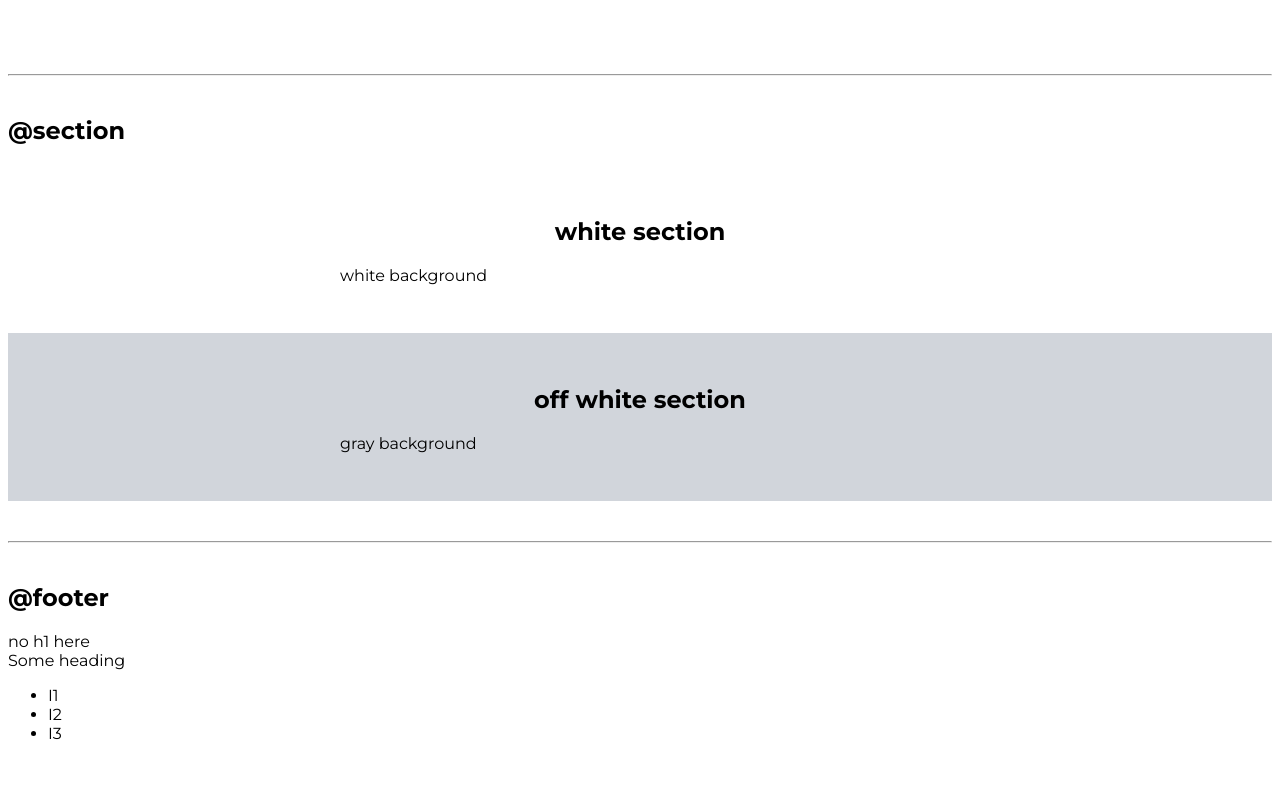
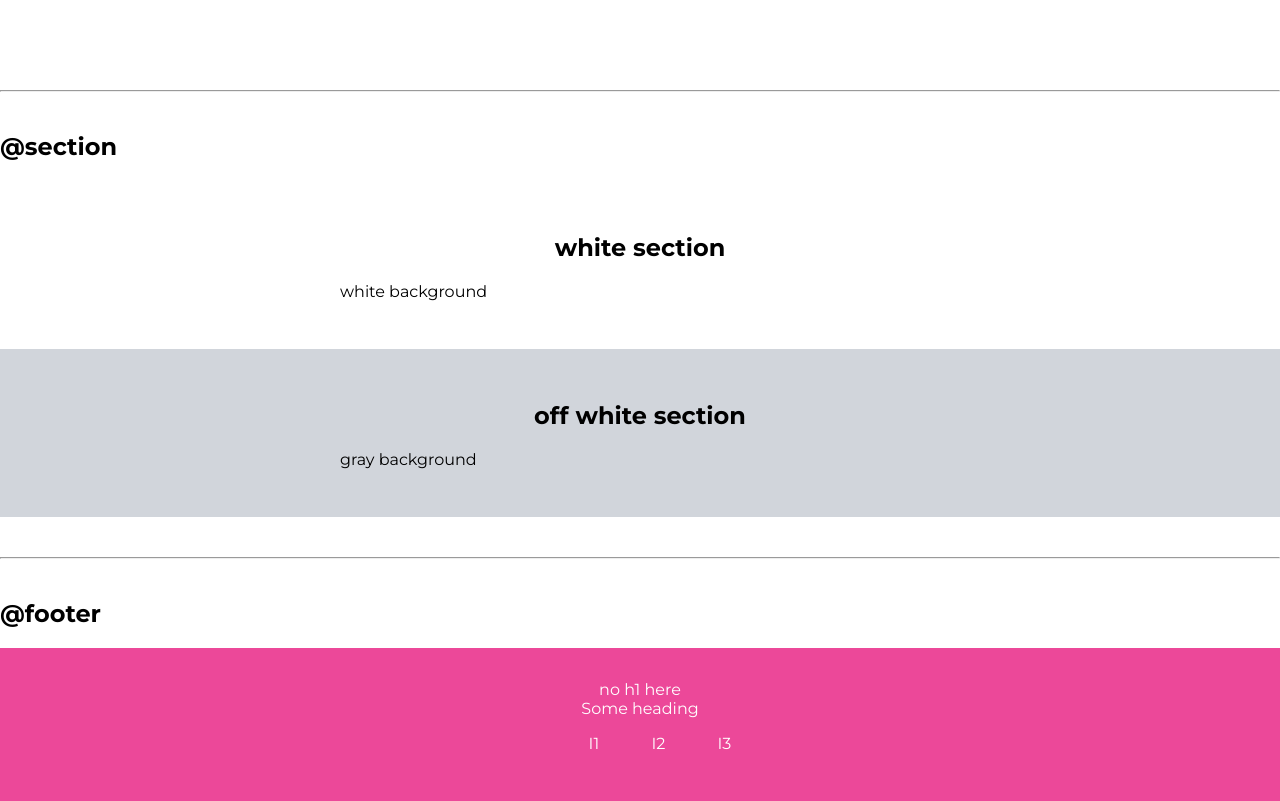
Before and after one commit to sajag-agarwal/lesson3-htmlcss, a plain HTML site: page index.html in a window 1280 px wide. Shown: the part 1867-2668 px from the top of the page. Before the commit the page ends 2626 px from the top, so only its background shows below. Drawn offline with Linux system fonts and the light colour scheme.

Commit message:
secondcommit

```diff
--- a/index.html
+++ b/index.html
@@ -98,13 +98,13 @@
     <hr>
 
     <h2>@footer</h2>
-    <footer>
+    <footer class="footer container">
         no h1 here
-        <div> Some heading </div>
-        <ul>
-            <li> I1</li>
-            <li> I2</li>
-            <li> I3</li>
+        <div class="footer-header"> Some heading </div>
+        <ul class="social-links list-non-bullet">
+            <li class ="list-item-inline"> <a href="/" class ="link">I1</a></li>
+            <li class="list-item-inline"> <a href="/" class="link">I2</a></li>
+            <li class="list-item-inline"> <a href="/" class="link">I3</a></li>
         </ul>
     </footer>
 </body>
--- a/styles.css
+++ b/styles.css
@@ -3,10 +3,11 @@
 :root {
   --primary-color: #ec4899;
   --dark-gray: #374151;
-  --off-white: #D1D5DB;
+  --off-white: #d1d5db;
 }
 body {
   font-family: "Montserrat", sans-serif;
+  margin: 0px;
 }
 
 .container {
@@ -75,18 +76,34 @@ hr {
 }
 .hero .hero-heading {
   color: var(--dark-gray);
+  text-align: center;
+  padding-top: 1rem;
 }
-.heading-inverted{
-    color: var(--primary-color);
+.heading-inverted {
+  color: var(--primary-color);
 }
-.section{
-    padding: 2rem;
+.section {
+  padding: 2rem;
 }
-.section h1{
-    text-align: center;
-
+.section h1 {
+  text-align: center;
 }
 
-.ow{
-    background-color: var(--off-white);
+.ow {
+  background-color: var(--off-white);
 }
+
+.footer {
+  background-color: var(--primary-color);
+  padding: 2rem 1rem;
+  text-align: center;
+  color: white;
+}
+
+.footer .link {
+  color: white;
+}
+
+.footer .ul {
+  padding-inline-start: 0px;
+}
```
